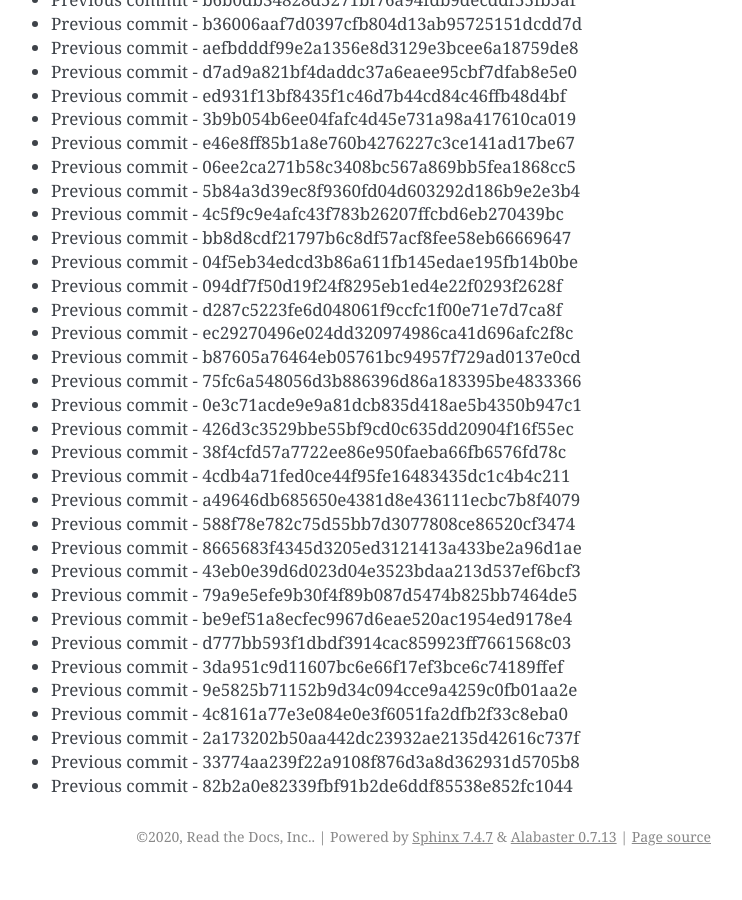
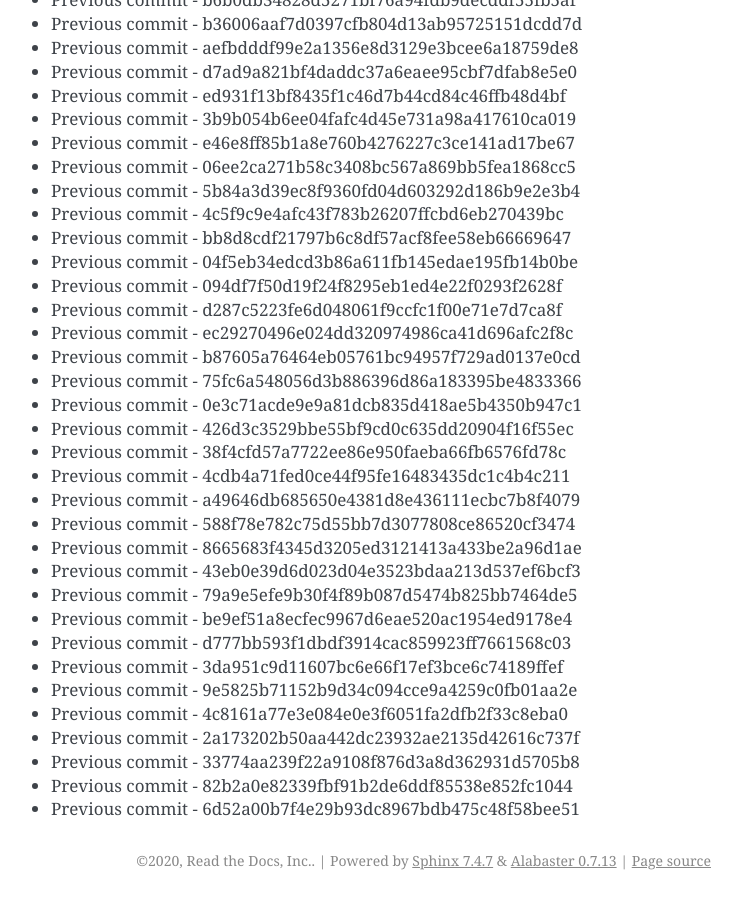
Before and after one commit to readthedocs/rtd-git-stresstest, a Sphinx documentation site: the page built from docs/updates.rst, in a window 1280 px wide and 900 px high, scrolled down 32781 px. Shown: the whole window, without its empty margins (399-1141 px from the left). Built offline with Sphinx 7.4.7, drawn with Linux system fonts in a browser that asks for light colours; before the commit the page ends 33657 px from its top, so only the background shows below that.

Commit message:
Generating commit from previous: 6d52a00b7f4e29b93dc8967bdb475c48f58bee51

```diff
--- a/docs/updates.rst
+++ b/docs/updates.rst
@@ -1409,3 +1409,4 @@ It can be tested for any performance characteristics.
 * Previous commit - 2a173202b50aa442dc23932ae2135d42616c737f
 * Previous commit - 33774aa239f22a9108f876d3a8d362931d5705b8
 * Previous commit - 82b2a0e82339fbf91b2de6ddf85538e852fc1044
+* Previous commit - 6d52a00b7f4e29b93dc8967bdb475c48f58bee51
```
